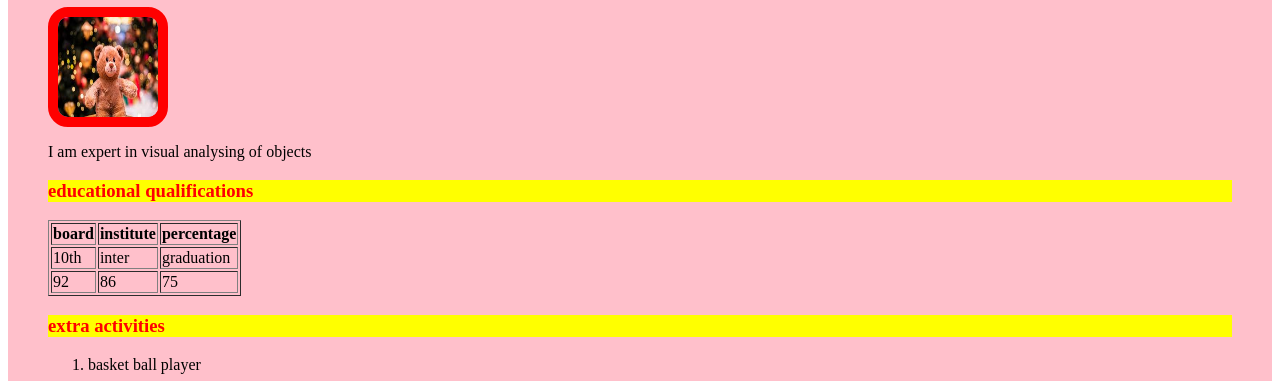
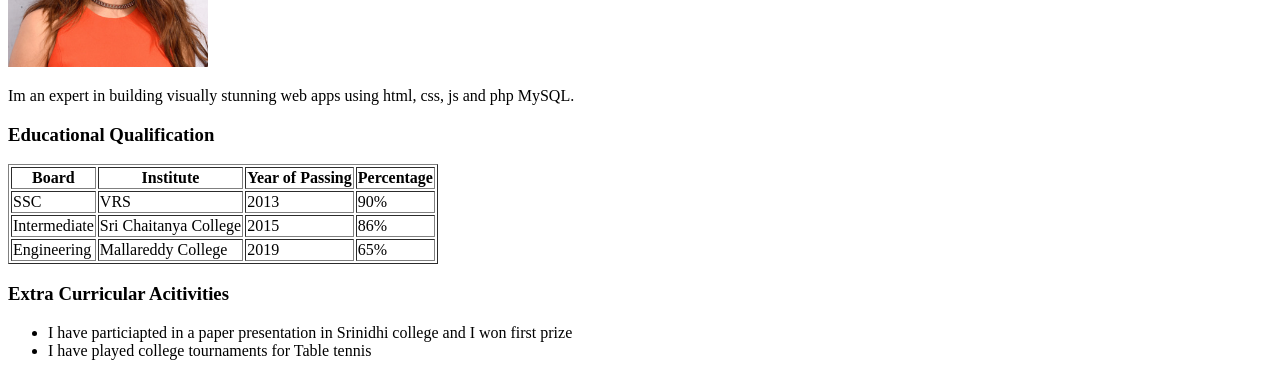
Before and after one commit to prasanna62/prasanna62.github.io, a plain HTML site: page resume.html in a window 1280 px wide. Shown: the part 213-594 px from the top of the page. Drawn offline with Linux system fonts and the light colour scheme.

Commit message:
Add files via upload

```diff
--- a/resume.html
+++ b/resume.html
@@ -1,43 +1,55 @@
-<!doc type html>
+<!doctype html>
 <html>
-<head>
-    <title> resume</title>
-    <link href="style.css" type="text/css" rel="stylesheet">
+    <head>
+        <title>Resume</title>
+
     </head>
     <body>
-        <div class="box">
-    <h1>prasanna</h1>
-            <img id="image" src="teddy.jpg"/>
-<p>I am expert in visual analysing of objects </p>
-        <h3>educational qualifications</h3>
+        <h1>Prasanna Jelloji</h1>
+
+        <img src="profile.jpg" width="200px"/>
+
+        <p>Im an expert in building visually stunning web apps using html, css, js and php MySQL.</p>
+
+        <h3>Educational Qualification</h3>
         <table border=1>
             <tr>
-            <th> board</th>
-                <th> institute</th>
-                  <th>percentage</th>
-
+                <th>Board</th>
+                <th>Institute</th>
+                <th>Year of Passing</th>
+                <th>Percentage</th>
             </tr>
             <tr>
-            <td>10th</td>
-                <td> inter</td>
-                   <td>graduation</td>
+                <td>SSC</td>
+                <td>VRS</td>
+                <td>2013</td>
+                <td>90%</td>
             </tr>
-                <tr>
-                    <td>92</td>
-                      <td>86</td>
-                        <td>75</td>
-
+            <tr>
+                <td>Intermediate</td>
+                <td>Sri Chaitanya College</td>
+                <td>2015</td>
+                <td>86%</td>
+            </tr>
+            <tr>
+                <td>Engineering</td>
+                <td>Mallareddy College</td>
+                <td>2019</td>
+                <td>65%</td>
             </tr>
 
         </table>
-    <h3> extra activities</h3>
 
-    <ol>
-    <li> basket ball player</li>
-    </ol>
-            <h1>  links</h1>
-            <a href="https://www.facebook.com/prasanna.jelloji"> my fb pages</a>
+        <h3>Extra Curricular Acitivities</h3>
+        <ul>
+            <li>I have particiapted in a paper presentation in Srinidhi college and I won first prize
+            </li>
+            <li>I have played college tournaments for Table tennis</li>
 
+        </ul>
+        <h3>Links</h3>
 
-</div>
+        <a href="https://www.facebook.com/prasannajelloji">facebook page</a>
+
     </body>
+</html>
--- a/style.css
+++ b/style.css
@@ -5,15 +5,3 @@ h3{
     background: yellow;
     color:red;
 }
-.box{
-    background:pink;
-    width:500 px;
-    margin:100px auto;
-    padding:40px;
-}
-#image{
-    width:100px;
-    height:100px;
-    border:10px solid red;
-    border-radius:20px;
-}
```
Also changed, not shown: index.html (+42 -57 lines), profile.jpg (added).
